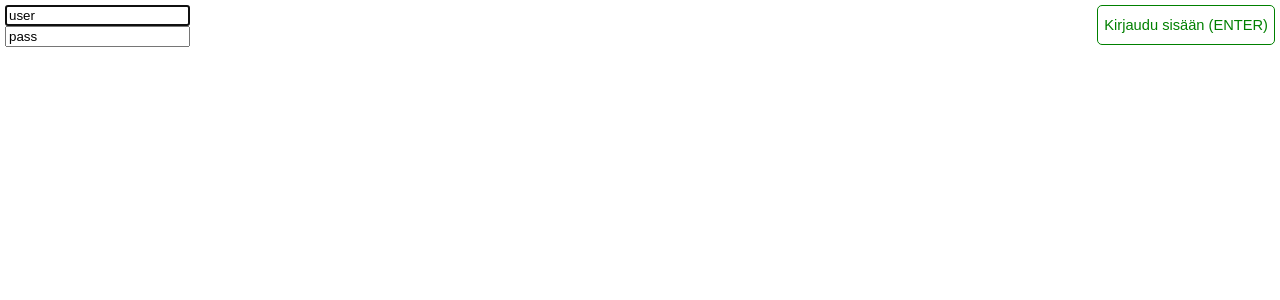
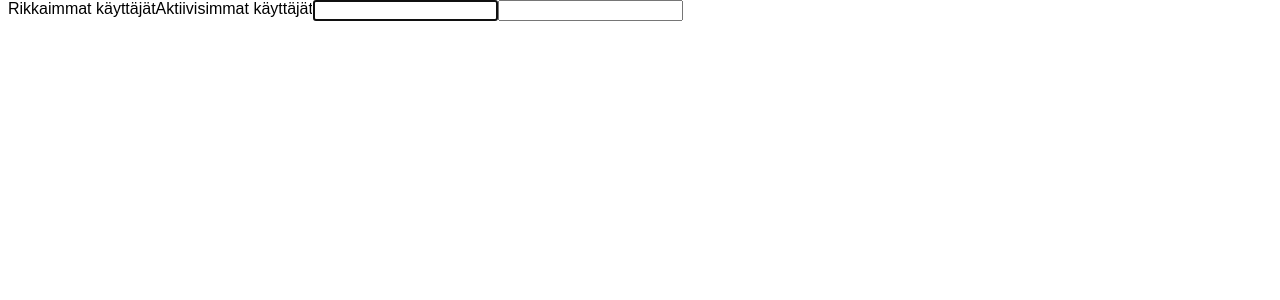
Before and after one commit to ohtu2018-rv/rv-app-frontend, a React (Create React App) app: page / in a window 1280 px wide. Shown: the top 300 px of the page. Built offline with nearby package versions, Linux system fonts and the light colour scheme.

Commit message:
Login page styling

```diff
--- a/src/components/inputs/LoginForm.js
+++ b/src/components/inputs/LoginForm.js
@@ -2,20 +2,22 @@ import React from 'react';
 
 /* TODO */
 
-const LoginForm = (props) => {
+const LoginForm = ({username, password, handleInputChange}) => {
     return (
         <form>
             <input
                 type="text"
                 name="username"
-                value={this.state.username}
-                onChange={this.handleInputChange}
+                value={username}
+                onChange={handleInputChange}
                 autoFocus />
             <input
                 type="text"
                 name="password"
-                value={this.state.password}
-                onChange={this.handleInputChange} />
+                value={password}
+                onChange={handleInputChange} />
         </form>
     )
 }
+
+export default LoginForm;
--- a/src/components/pages/LoginPage.js
+++ b/src/components/pages/LoginPage.js
@@ -1,5 +1,8 @@
-import React from 'react';
-import SuccessBtn from '../buttons/SuccessBtn';
+import React from "react";
+import SuccessBtn from "../buttons/SuccessBtn";
+import "./styles/LoginPage.css";
+import { Grid, Row, Col } from "react-flexbox-grid";
+import LoginForm from "./../inputs/LoginForm";
 
 export class LoginPage extends React.Component {
   constructor(props) {
@@ -11,84 +14,71 @@ export class LoginPage extends React.Component {
 
   authenticate() {
     /* TODO: DB-Search here, backend url? */
-        const loggedIn = this.state.username === "user" && this.state.password === "pass";
+    const loggedIn =
+      this.state.username === "user" && this.state.password === "pass";
 
     if (loggedIn) {
-            this.props.login()
+      this.props.login();
     } else {
       alert("Wrong username/password.");
       this.setState({ username: "user", password: "pass" });
     }
   }
 
-    handleKeyPress = (event) => {
-        switch(event.keyCode) {
+  handleKeyPress = event => {
+    switch (event.keyCode) {
       case 13:
         this.authenticate();
         break;
       default:
         console.log(event.keyCode);
     }
-    }
+  };
 
   handleInputEvent(event) {
     const target = event.target;
     this.setState({ [target.name]: target.value });
   }
 
-    componentDidMount(){
+  componentDidMount() {
     document.addEventListener("keypress", this.handleKeyPress);
   }
 
   componentWillUnmount() {
-        document.removeEventListener("keypress", this.handleKeyPress)
+    document.removeEventListener("keypress", this.handleKeyPress);
   }
 
   render() {
     return (
-            <div id="logincontent" style={styles.content}>
-                <div style={styles.loginButton}>
-                    <SuccessBtn onClick={this.props.login}>Kirjaudu sisään (ENTER)</SuccessBtn>
+      <div>
+        <Grid fluid>
+          <Row>
+            <Col>Rikkaimmat käyttäjät</Col>
+            <Col>Aktiivisimmat käyttäjät</Col>
+            <Col>
+              <LoginForm />
+            </Col>
+          </Row>
+        </Grid>
       </div>
-                <div style={styles.loginForm}>
-                    <form>
-                        <label>
-                            <input
-                                type="text"
-                                name="username"
-                                value={this.state.username}
-                                onChange={this.handleInputEvent}
-                                autoFocus />
-                        </label>
-                        <br />
-                        <label>
-                            <input
-                                type="text"
-                                name="password"
-                                value={this.state.password}
-                                onChange={this.handleInputEvent} />
-                        </label>
-                    </form>
-                </div>
-            </div>
-        )
+    );
   }
 }
 
 const styles = {
   content: {
-        height: '100%',
-        width: '100%',
-        position: 'absolute'
+    height: "100%",
+    width: "100%",
+    position: "absolute"
   },
   loginButton: {
     marginTop: 5,
     marginRight: 5,
-        float: 'right',
+    float: "right"
   },
   loginForm: {
     marginTop: 5,
     marginLeft: 5,
-        float: 'left'
+    float: "left"
   }
-}
+};
```
Also changed, not shown: src/components/pages/styles/LoginPage.css (added). Lines whose indentation alone changed are shown as unchanged.
